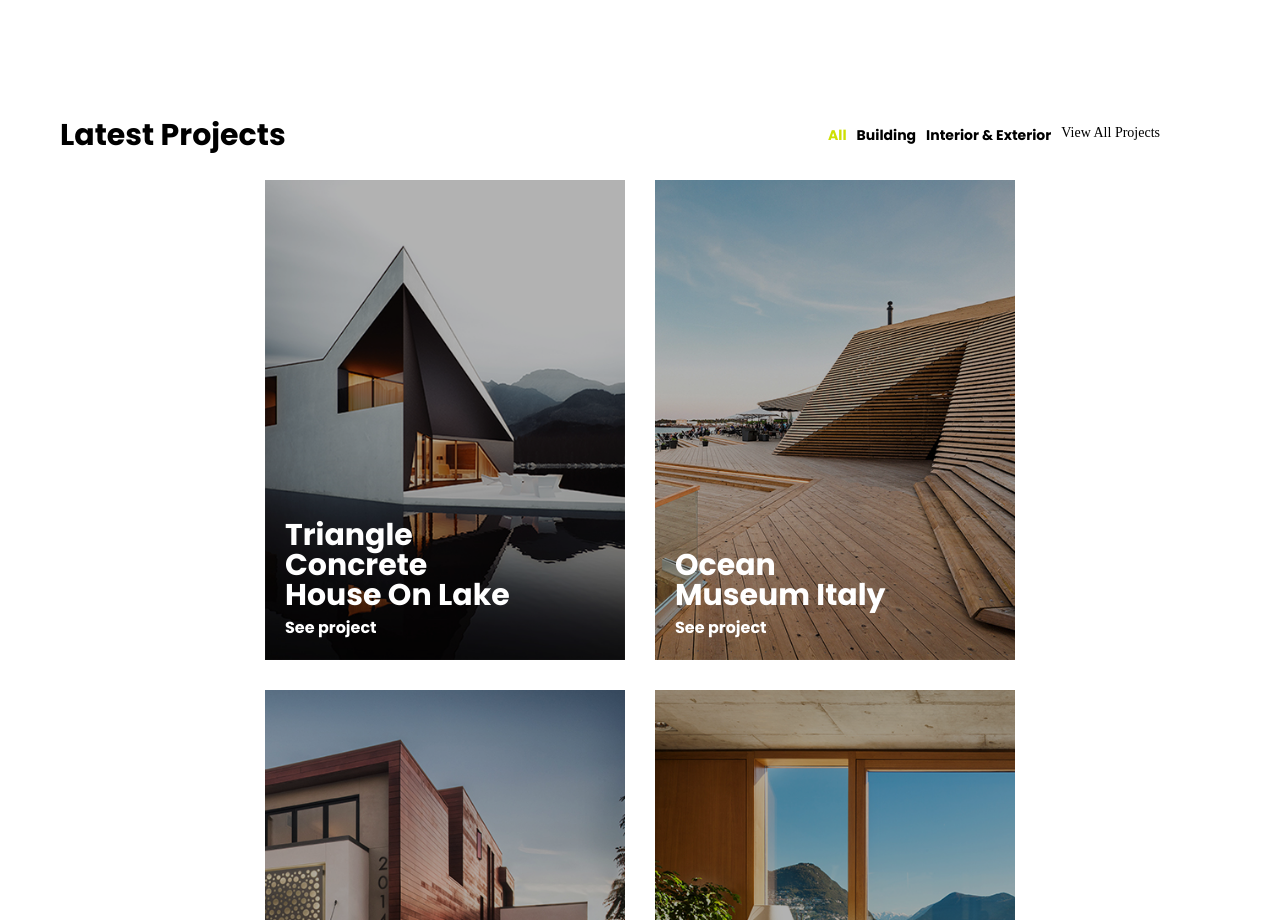
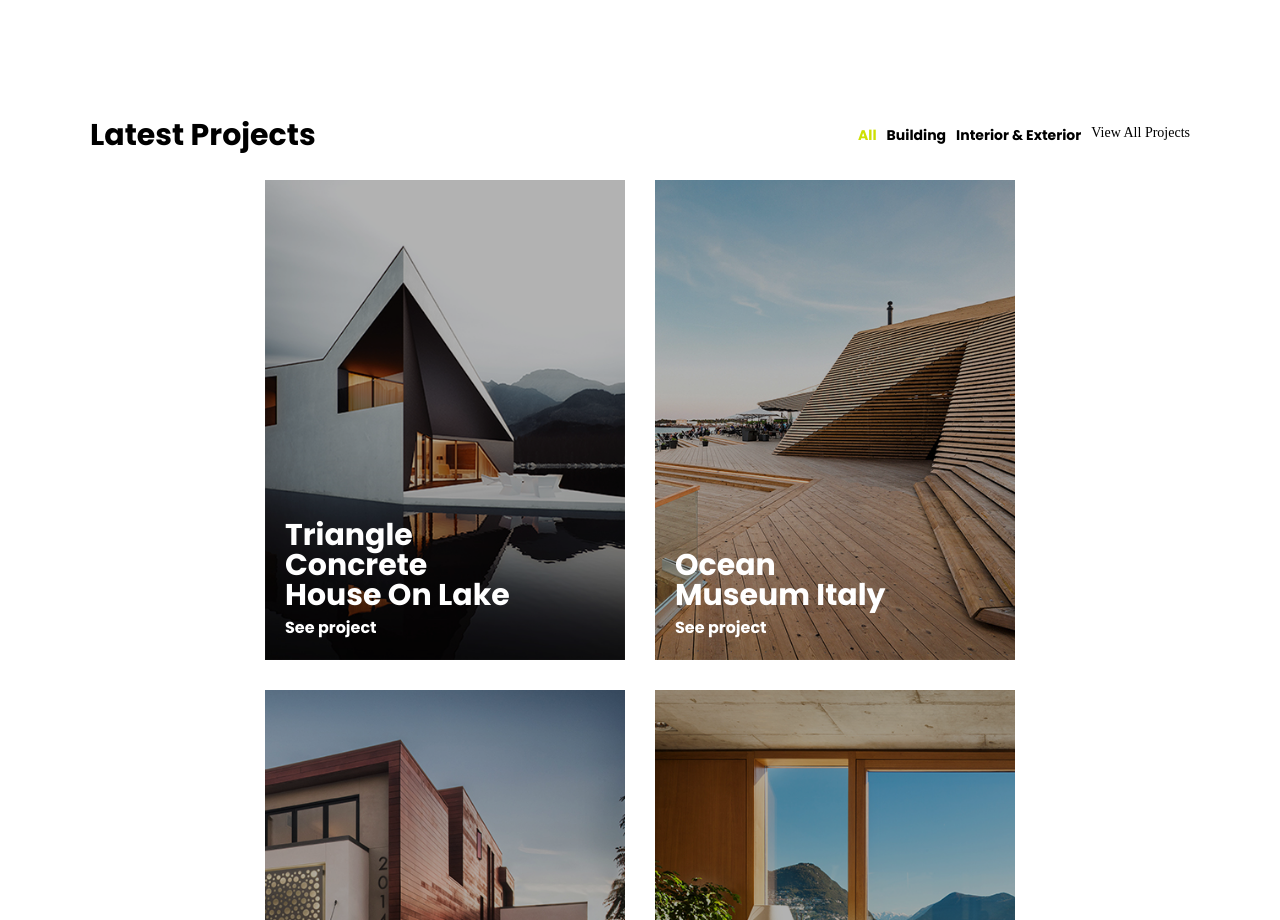
Before and after one commit to wangyannick/projet-web, a website: page index.html in a window 1280 px wide. Shown: the part 1620-2540 px from the top of the page. Drawn offline with Linux system fonts and the light colour scheme; some icons are missing; a web font is replaced by a local one.

Commit message:
Last push fix margin.

```diff
--- a/styles/projects.css
+++ b/styles/projects.css
@@ -9,8 +9,7 @@ section.projects {
   justify-content: space-between;
   align-items: center;
 
-  margin: 0
-    ;
+  margin: 0 auto;
   width: 1280px;
 }
 
```
